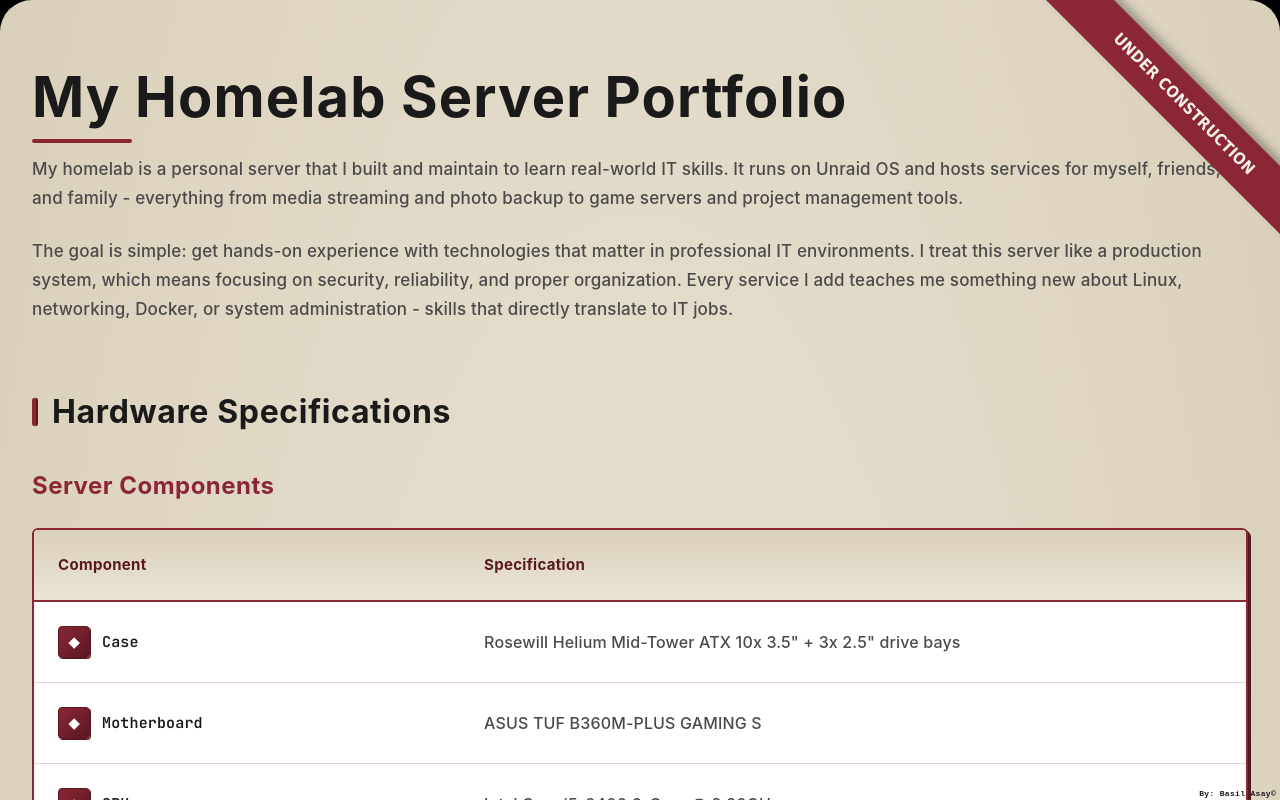
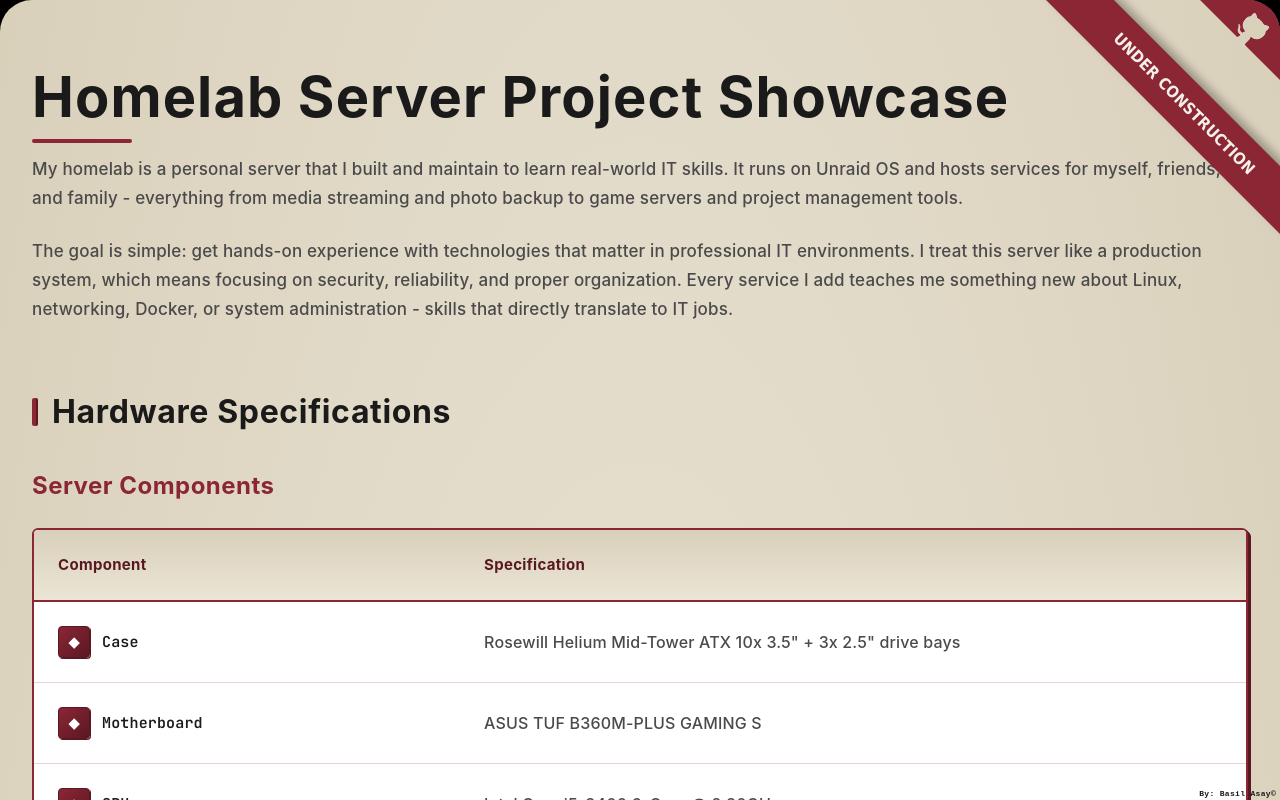
Before and after one commit to Flopet/basilasay, a Next.js app: page /homelab in a window 1280 px wide. Shown: the top 800 px of the page. Built offline with nearby package versions, Linux system fonts and the light colour scheme; a web font is replaced by a local one.

Commit message:
Added github ribbon to homelab page

```diff
--- a/app/homelab/page.tsx
+++ b/app/homelab/page.tsx
@@ -2,6 +2,8 @@ import "./homelab.css";
 import { HardwareItem } from "./components/HardwareItem";
 import { ServiceCard } from "./components/ServiceCard";
 import { UnderConstructionRibbon } from "@/components/UnderConstructionRibbon";
+import {GithubRibbon} from "@/components/GithubRibbon";
+
 import {
   hardwareComponents,
   getServicesByCategory,
@@ -12,13 +14,14 @@ import {
 export default function HomelabPage() {
   return (
     <div className="homelab-page">
+      <GithubRibbon/>
       <UnderConstructionRibbon />
       <div className="homelab-container">
 
         {/* Header Section */}
         <header className="homelab-section">
           <h1 className="homelab-hero-title">
-            My Homelab Server Portfolio
+            Homelab Server Project Showcase
           </h1>
           <div className="homelab-intro">
             <p>
```
